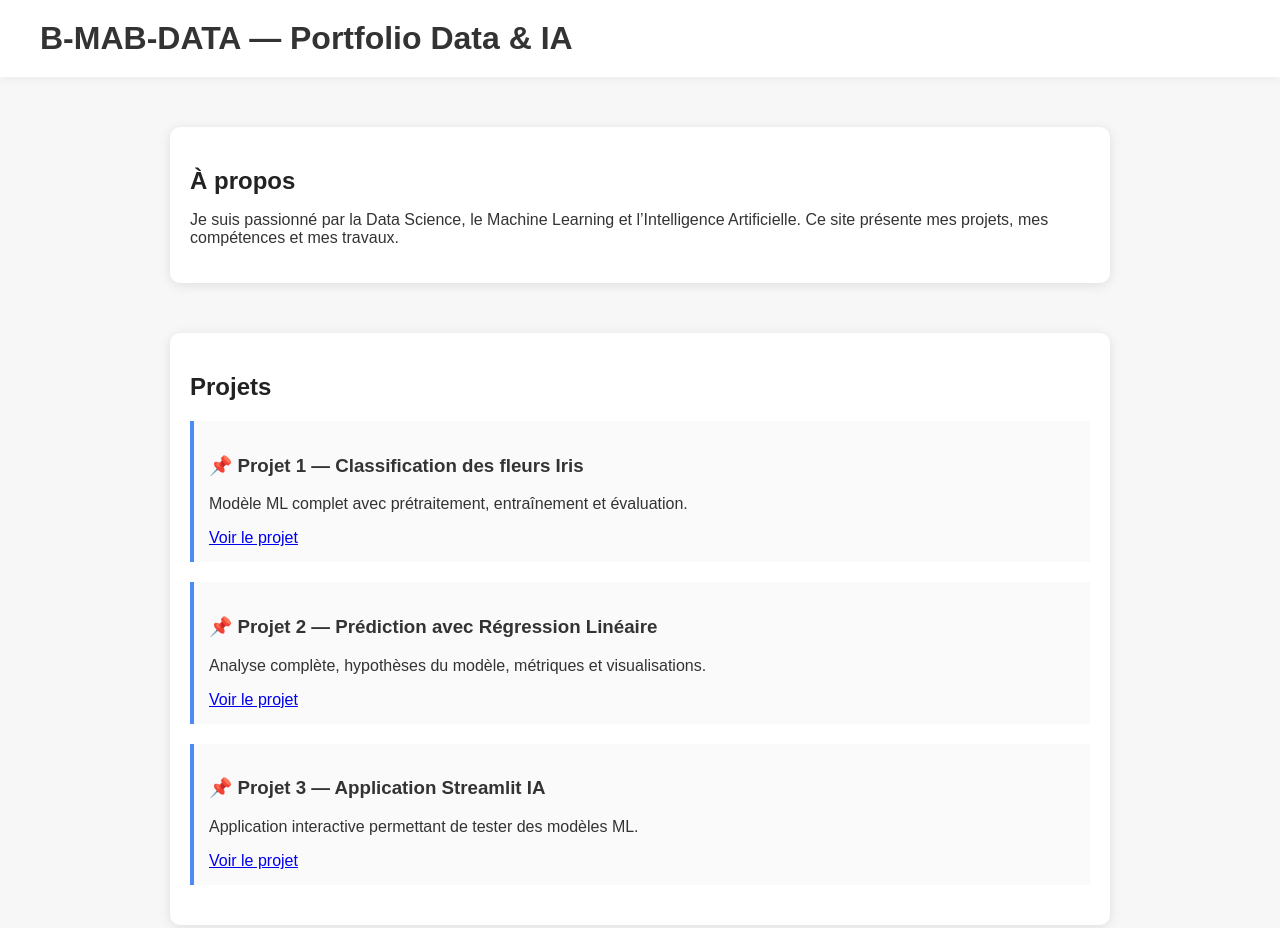
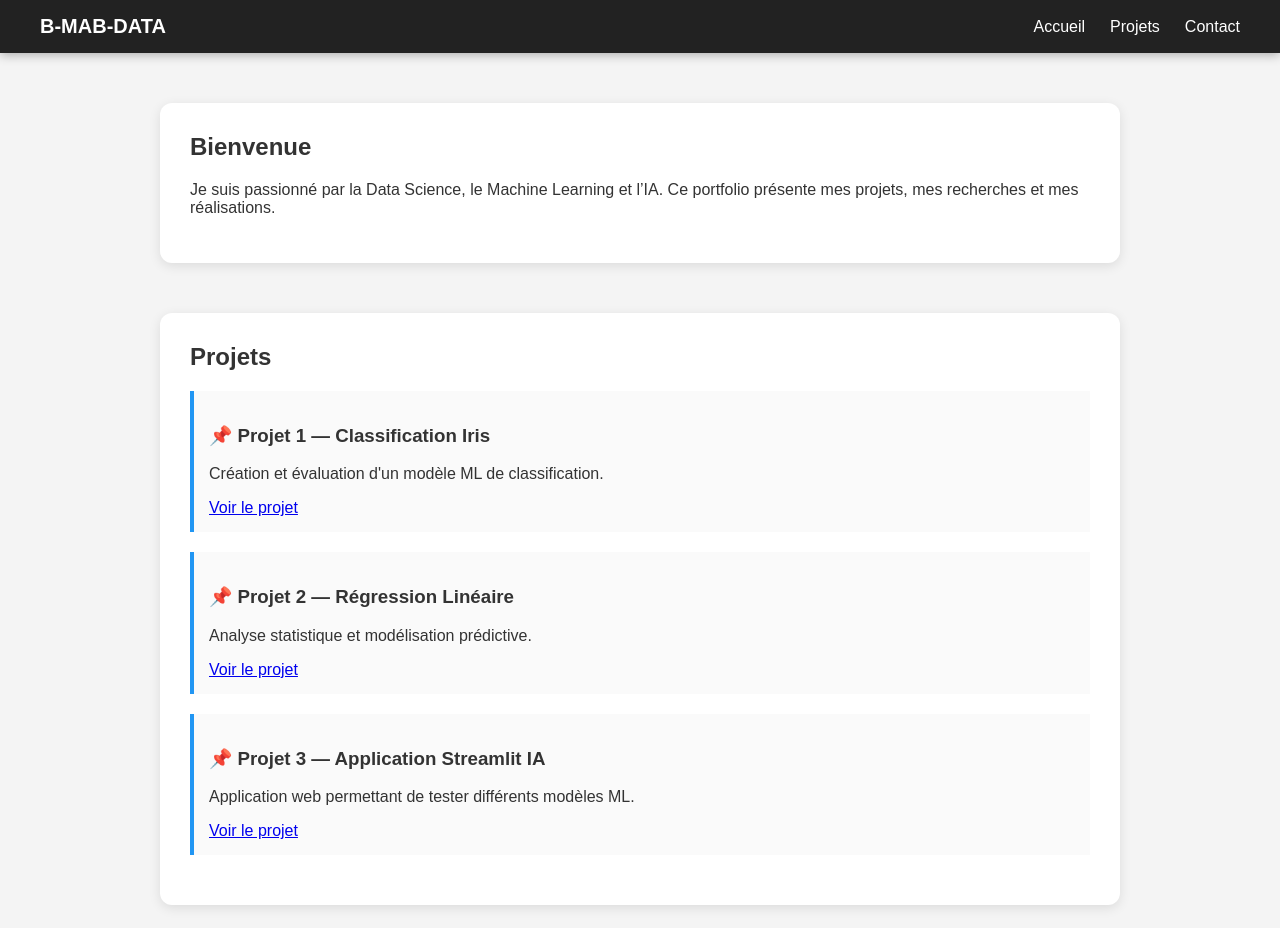
Before and after one commit to B-MAB-DATA/B-MAB-DATA.github.io, a plain HTML site: page index.html in a window 1280 px wide. Shown: the top 928 px of the page. Drawn offline with Linux system fonts and the light colour scheme.

Commit message:
Update index.html

```diff
--- a/index.html
+++ b/index.html
@@ -8,48 +8,69 @@
     <style>
         body {
             margin: 0;
-            padding: 0;
             font-family: Arial, sans-serif;
-            background: #f7f7f7;
+            background: #f4f4f4;
             color: #333;
         }
 
-        header {
-            background: white;
-            padding: 20px 40px;
-            box-shadow: 0 2px 10px rgba(0,0,0,0.05);
-            position: sticky;
-            top: 0;
+        /* Barre de navigation */
+        nav {
+            background: #222;
+            color: white;
+            padding: 15px 40px;
+            display: flex;
+            justify-content: space-between;
+            align-items: center;
+            box-shadow: 0 2px 10px rgba(0,0,0,0.3);
         }
 
-        h1 {
-            margin: 0;
+        nav .logo {
+            font-size: 20px;
+            font-weight: bold;
         }
 
+        nav ul {
+            margin: 0;
+            padding: 0;
+            list-style: none;
+            display: flex;
+            gap: 25px;
+        }
+
+        nav ul li a {
+            color: white;
+            text-decoration: none;
+            font-size: 16px;
+        }
+
+        nav ul li a:hover {
+            text-decoration: underline;
+        }
+
+        /* Section */
         .section {
             max-width: 900px;
             margin: 50px auto;
-            padding: 20px;
             background: white;
-            border-radius: 10px;
-            box-shadow: 0 2px 12px rgba(0,0,0,0.1);
+            padding: 30px;
+            border-radius: 12px;
+            box-shadow: 0 3px 12px rgba(0,0,0,0.1);
         }
 
         .section h2 {
-            margin-bottom: 10px;
-            color: #222;
+            margin-top: 0;
         }
 
         .project {
+            border-left: 4px solid #2196f3;
             padding: 15px;
-            border-left: 4px solid #4c8bf5;
             margin: 20px 0;
             background: #fafafa;
         }
 
         footer {
             text-align: center;
-            margin: 50px 0;
+            padding: 30px;
             color: #777;
         }
     </style>
@@ -57,44 +78,53 @@
 
 <body>
 
-    <header>
-        <h1>B-MAB-DATA — Portfolio Data & IA</h1>
-    </header>
+    <!-- BARRE DE NAVIGATION -->
+    <nav>
+        <div class="logo">B-MAB-DATA</div>
+        <ul>
+            <li><a href="#home">Accueil</a></li>
+            <li><a href="#projects">Projets</a></li>
+            <li><a href="#contact">Contact</a></li>
+        </ul>
+    </nav>
 
-    <div class="section">
-        <h2>À propos</h2>
+    <!-- SECTION ACCUEIL -->
+    <div id="home" class="section">
+        <h2>Bienvenue</h2>
         <p>
-            Je suis passionné par la Data Science, le Machine Learning et l’Intelligence Artificielle.
-            Ce site présente mes projets, mes compétences et mes travaux.
+            Je suis passionné par la Data Science, le Machine Learning et l’IA.
+            Ce portfolio présente mes projets, mes recherches et mes réalisations.
         </p>
     </div>
 
-    <div class="section">
+    <!-- SECTION PROJETS -->
+    <div id="projects" class="section">
         <h2>Projets</h2>
 
         <div class="project">
-            <h3>📌 Projet 1 — Classification des fleurs Iris</h3>
-            <p>Modèle ML complet avec prétraitement, entraînement et évaluation.</p>
+            <h3>📌 Projet 1 — Classification Iris</h3>
+            <p>Création et évaluation d'un modèle ML de classification.</p>
             <a href="https://github.com/">Voir le projet</a>
         </div>
 
         <div class="project">
-            <h3>📌 Projet 2 — Prédiction avec Régression Linéaire</h3>
-            <p>Analyse complète, hypothèses du modèle, métriques et visualisations.</p>
+            <h3>📌 Projet 2 — Régression Linéaire</h3>
+            <p>Analyse statistique et modélisation prédictive.</p>
             <a href="https://github.com/">Voir le projet</a>
         </div>
 
         <div class="project">
             <h3>📌 Projet 3 — Application Streamlit IA</h3>
-            <p>Application interactive permettant de tester des modèles ML.</p>
+            <p>Application web permettant de tester différents modèles ML.</p>
             <a href="https://github.com/">Voir le projet</a>
         </div>
     </div>
 
-    <div class="section">
+    <!-- SECTION CONTACT -->
+    <div id="contact" class="section">
         <h2>Contact</h2>
         <p>Email : <strong>ton-email@gmail.com</strong></p>
-        <p>LinkedIn : <a href="#">Ton LinkedIn</a></p>
+        <p>LinkedIn : <a href="#" target="_blank">Ton LinkedIn</a></p>
     </div>
 
     <footer>
```
